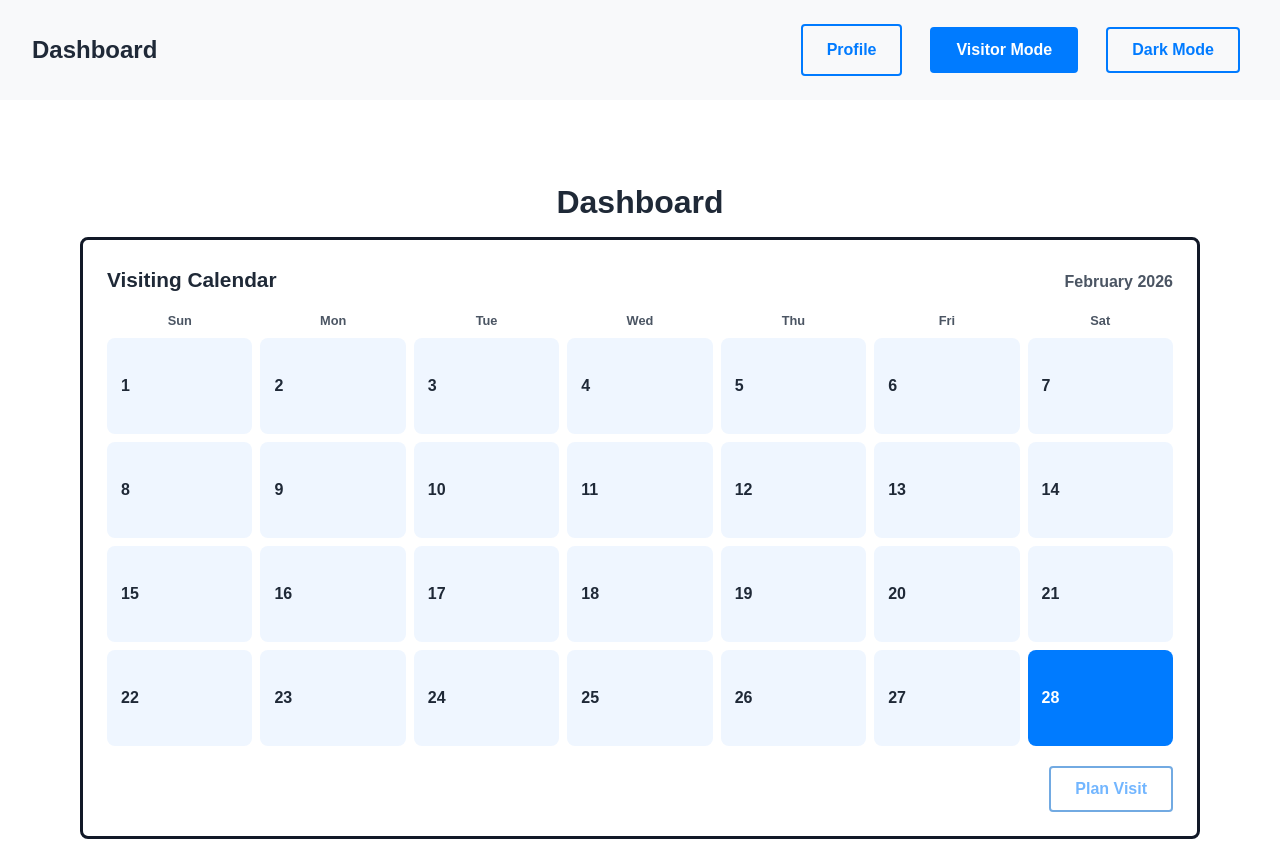
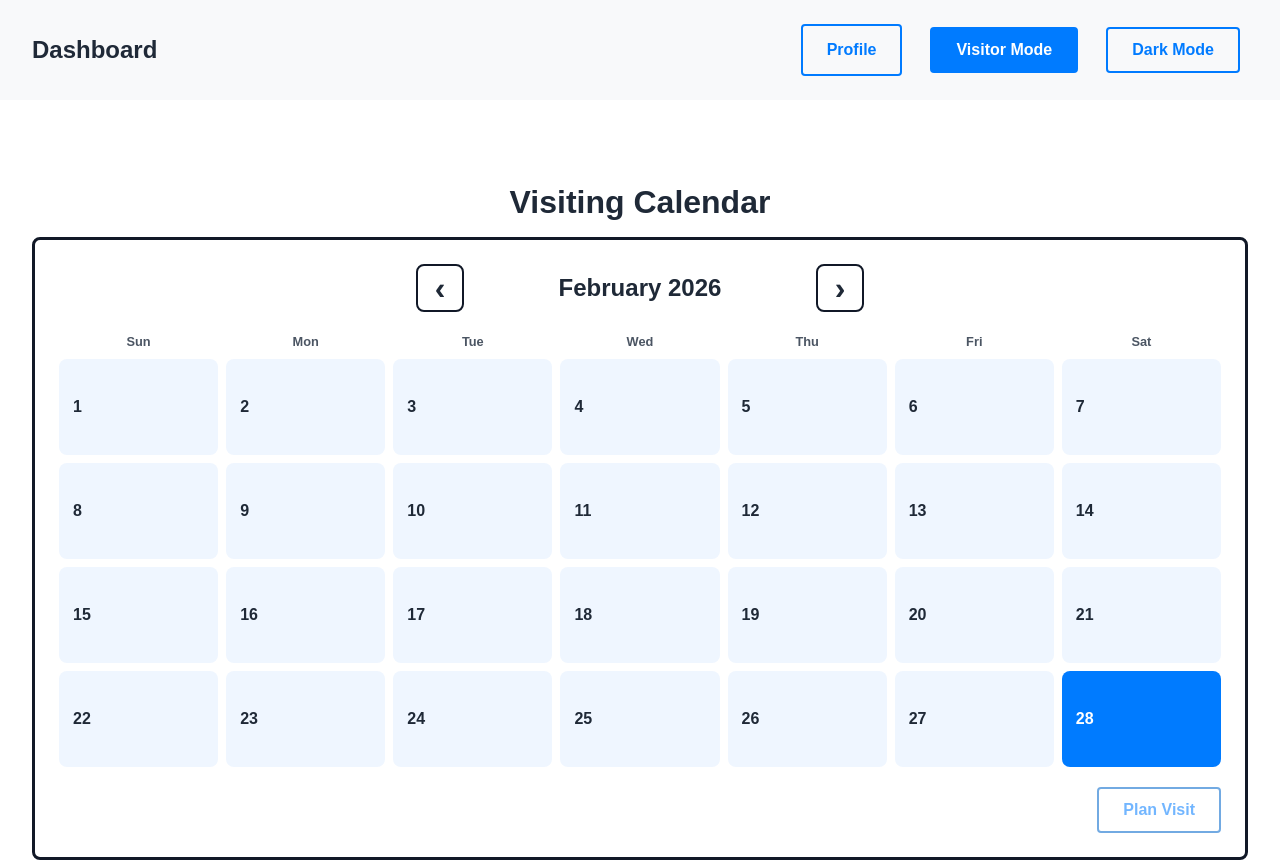
Before and after one commit to Abdul-Ahad3/INviteAFriend, a React (Vite) app in the folder frontend/: page /dashboard in a window 1280 px wide. Shown: the top 862 px of the page. Built offline with nearby package versions, Linux system fonts and the light colour scheme.

Commit message:
Work on calendar

```diff
--- a/frontend/src/App.css
+++ b/frontend/src/App.css
@@ -277,7 +277,11 @@
   background: transparent;
 }
 
-.dashboard-calendar,
+.dashboard-calendar {
+  width: min(100%, 1680px);
+  margin: 0 auto;
+}
+
 .dashboard-sections {
   max-width: 1120px;
   margin: 0 auto;
@@ -394,20 +398,82 @@
 
 .calendar-header {
   display: flex;
-  justify-content: space-between;
+  justify-content: center;
   gap: 1rem;
-  align-items: baseline;
-  margin-bottom: 1rem;
+  align-items: center;
+  margin-bottom: 1.25rem;
+  position: relative;
 }
 
-.calendar-header h2 {
-  margin: 0;
-  font-size: 1.3rem;
+.calendar-nav-button,
+.calendar-picker-column button {
+  border: 2px solid #111827;
+  background: #ffffff;
+  color: #1f2937;
+  font-weight: 700;
 }
 
-.calendar-header span {
-  color: #4b5563;
-  font-weight: 700;
+.calendar-nav-button {
+  min-width: 48px;
+  width: 48px;
+  height: 48px;
+  margin: 0;
+  padding: 0;
+  font-size: 2rem;
+  line-height: 1;
+}
+
+.calendar-month-picker {
+  position: relative;
+  min-width: min(100%, 320px);
+  text-align: center;
+}
+
+.calendar-month-button {
+  width: 100%;
+  margin: 0;
+  padding: 0.25rem 0.5rem;
+  border: none;
+  background: transparent;
+  color: #1f2937;
+  font-size: 1.5rem;
+  font-weight: 800;
+}
+
+.calendar-picker-panel {
+  position: absolute;
+  left: 50%;
+  top: calc(100% + 0.5rem);
+  z-index: 5;
+  display: grid;
+  grid-template-columns: 1fr 0.7fr;
+  gap: 0.75rem;
+  width: min(420px, 88vw);
+  max-height: 260px;
+  padding: 0.75rem;
+  border: 3px solid #111827;
+  border-radius: 8px;
+  background: #ffffff;
+  box-shadow: 0 12px 28px rgba(17, 24, 39, 0.18);
+  transform: translateX(-50%);
+}
+
+.calendar-picker-column {
+  display: grid;
+  gap: 0.4rem;
+  max-height: 230px;
+  overflow-y: auto;
+}
+
+.calendar-picker-column button {
+  margin: 0;
+  padding: 0.55rem 0.75rem;
+  text-align: left;
+}
+
+.calendar-picker-column button.active {
+  background: #007bff;
+  color: #ffffff;
 }
 
 .calendar-grid {
@@ -487,9 +553,16 @@
 .dark-theme .request-form input,
 .dark-theme .request-form textarea,
 .dark-theme .request-card,
-.dark-theme .calendar {
+.dark-theme .calendar,
+.dark-theme .calendar-nav-button,
+.dark-theme .calendar-picker-column button,
+.dark-theme .calendar-picker-panel {
   background: #111827;
   border-color: #374151;
+  color: #f9fafb;
+}
+
+.dark-theme .calendar-month-button {
   color: #f9fafb;
 }
 
@@ -503,6 +576,11 @@
 }
 
 .dark-theme .calendar-day.current {
+  background: #60a5fa;
+  color: #111827;
+}
+
+.dark-theme .calendar-picker-column button.active {
   background: #60a5fa;
   color: #111827;
 }
@@ -694,6 +772,15 @@
     grid-template-columns: 1fr;
   }
 
+  .calendar-header {
+    flex-wrap: wrap;
+  }
+
+  .calendar-month-picker {
+    order: -1;
+    flex-basis: 100%;
+  }
+
   .calendar-day {
     min-height: 72px;
   }
--- a/frontend/src/pages/Dashboard.tsx
+++ b/frontend/src/pages/Dashboard.tsx
@@ -23,6 +23,11 @@ const monthNames = [
 
 const weekDays = ['Sun', 'Mon', 'Tue', 'Wed', 'Thu', 'Fri', 'Sat'];
 
+const selectableYears = Array.from(
+  { length: 11 },
+  (_, index) => new Date().getFullYear() - 5 + index,
+);
+
 const buildCalendarDays = (date: Date) => {
   const year = date.getFullYear();
   const month = date.getMonth();
@@ -38,14 +43,43 @@ const buildCalendarDays = (date: Date) => {
 const Dashboard: React.FC<DashboardProps> = ({ mode }) => {
   const [selectedDay, setSelectedDay] = useState<number | null>(null);
   const [planMessage, setPlanMessage] = useState('');
+  const [displayDate, setDisplayDate] = useState(() => new Date());
+  const [isPickerOpen, setIsPickerOpen] = useState(false);
   const today = useMemo(() => new Date(), []);
-  const calendarDays = useMemo(() => buildCalendarDays(today), [today]);
-  const currentDate = today.getDate();
+  const calendarDays = useMemo(
+    () => buildCalendarDays(displayDate),
+    [displayDate],
+  );
+  const displayMonth = displayDate.getMonth();
+  const displayYear = displayDate.getFullYear();
+  const isCurrentMonth =
+    displayMonth === today.getMonth() && displayYear === today.getFullYear();
   const calendarTitle =
     mode === 'visitor' ? 'Visiting Calendar' : 'Hosting Calendar';
   const selectedDateLabel = selectedDay
-    ? `${monthNames[today.getMonth()]} ${selectedDay}, ${today.getFullYear()}`
+    ? `${monthNames[displayMonth]} ${selectedDay}, ${displayYear}`
     : '';
+
+  const moveMonth = (offset: number) => {
+    setDisplayDate(
+      (currentDate) =>
+        new Date(currentDate.getFullYear(), currentDate.getMonth() + offset, 1),
+    );
+    setSelectedDay(null);
+    setPlanMessage('');
+  };
+
+  const selectMonth = (month: number) => {
+    setDisplayDate((currentDate) => new Date(currentDate.getFullYear(), month, 1));
+    setSelectedDay(null);
+    setPlanMessage('');
+  };
+
+  const selectYear = (year: number) => {
+    setDisplayDate((currentDate) => new Date(year, currentDate.getMonth(), 1));
+    setSelectedDay(null);
+    setPlanMessage('');
+  };
 
   const selectCalendarDay = (day: number) => {
     setSelectedDay(day);
@@ -62,14 +96,63 @@ const Dashboard: React.FC<DashboardProps> = ({ mode }) => {
 
   return (
     <div className="page dashboard">
-      <h1>Dashboard</h1>
+      <h1>{calendarTitle}</h1>
 
       <section className="calendar dashboard-calendar" aria-label={calendarTitle}>
         <div className="calendar-header">
-          <h2>{calendarTitle}</h2>
-          <span>
-            {monthNames[today.getMonth()]} {today.getFullYear()}
-          </span>
+          <button
+            type="button"
+            className="calendar-nav-button"
+            onClick={() => moveMonth(-1)}
+            aria-label="Previous month"
+          >
+            ‹
+          </button>
+          <div className="calendar-month-picker">
+            <button
+              type="button"
+              className="calendar-month-button"
+              onClick={() => setIsPickerOpen((isOpen) => !isOpen)}
+            >
+              {monthNames[displayMonth]} {displayYear}
+            </button>
+            {isPickerOpen && (
+              <div className="calendar-picker-panel">
+                <div className="calendar-picker-column" aria-label="Select month">
+                  {monthNames.map((month, index) => (
+                    <button
+                      type="button"
+                      key={month}
+                      className={index === displayMonth ? 'active' : ''}
+                      onClick={() => selectMonth(index)}
+                    >
+                      {month}
+                    </button>
+                  ))}
+                </div>
+                <div className="calendar-picker-column" aria-label="Select year">
+                  {selectableYears.map((year) => (
+                    <button
+                      type="button"
+                      key={year}
+                      className={year === displayYear ? 'active' : ''}
+                      onClick={() => selectYear(year)}
+                    >
+                      {year}
+                    </button>
+                  ))}
+                </div>
+              </div>
+            )}
+          </div>
+          <button
+            type="button"
+            className="calendar-nav-button"
+            onClick={() => moveMonth(1)}
+            aria-label="Next month"
+          >
+            ›
+          </button>
         </div>
         <div className="calendar-grid calendar-weekdays">
           {weekDays.map((day) => (
@@ -84,7 +167,7 @@ const Dashboard: React.FC<DashboardProps> = ({ mode }) => {
                 key={`${day}-${index}`}
                 className={[
                   'calendar-day',
-                  day === currentDate ? 'current' : '',
+                  isCurrentMonth && day === today.getDate() ? 'current' : '',
                   day === selectedDay ? 'selected' : '',
                 ]
                   .filter(Boolean)
```
